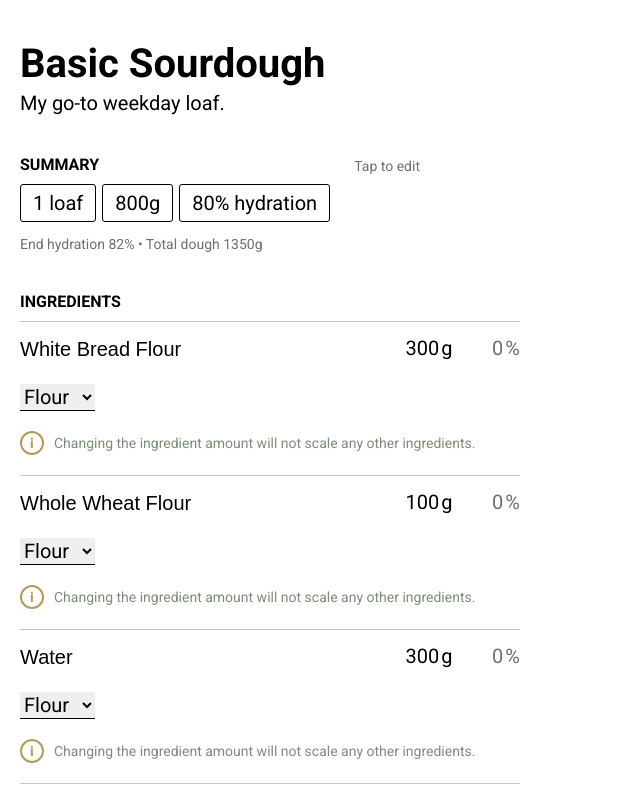
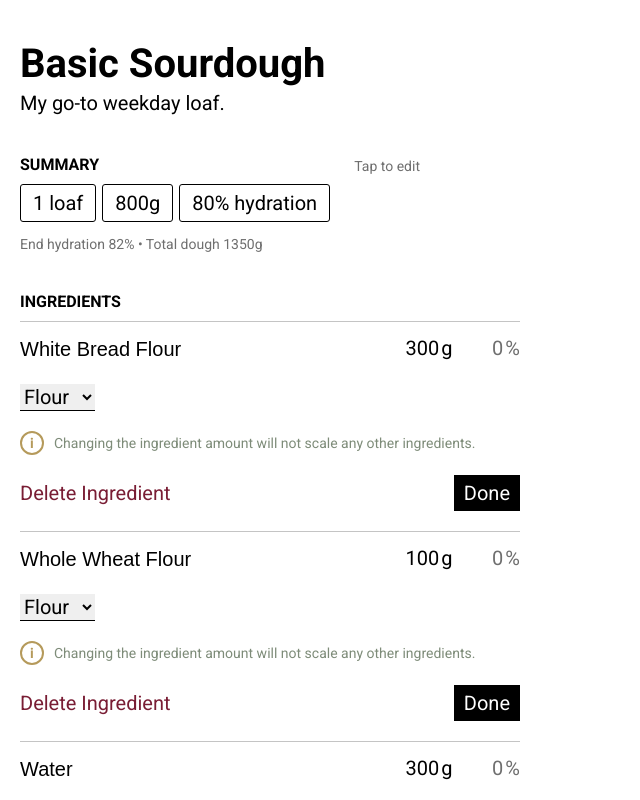
Before and after one commit to josh-cpm/bread-vue, a Vue app: page / in a window 1280 px wide. Shown: the top 800 px of the page, without its empty margins (0-640 px from the left). Built offline with nearby package versions, Linux system fonts and the light colour scheme.

Commit message:
Added "Delete" and "Done" buttons, and adjusted styling.

```diff
--- a/src/components/Ingredient.vue
+++ b/src/components/Ingredient.vue
@@ -39,6 +39,10 @@
         <span class="ingredient-editor-tiptext"
           >Changing the ingredient amount will not scale any other ingredients.
         </span>
+      </div>
+      <div class="ingredient-editor-buttons">
+        <button class="delete-ingredient-button">Delete Ingredient</button>
+        <button class="close-editor-button">Done</button>
       </div>
     </div>
   </div>
@@ -94,7 +98,7 @@ input[type='number']::-webkit-outer-spin-button {
 
 .ingredient-row {
   margin-top: 0.5rem;
-  margin-bottom: 1rem;
+  margin-bottom: 0.5rem;
   display: flex;
   flex-direction: row;
   align-items: center;
@@ -130,6 +134,7 @@ input[type='number']::-webkit-outer-spin-button {
   border: none;
   border-bottom: 1px solid black;
   font-size: 1rem;
+  margin-top: 0.5rem;
   margin-bottom: 1rem;
 }
 
@@ -145,4 +150,26 @@ input[type='number']::-webkit-outer-spin-button {
   color: #7e8c79;
   margin-left: 0.5rem;
 }
+
+.ingredient-editor-buttons {
+  display: flex;
+  flex-direction: row;
+  justify-content: space-between;
+  margin-bottom: 1rem;
+}
+
+.delete-ingredient-button {
+  font-size: 1rem;
+  color: #791d34;
+  background-color: transparent;
+  border: none;
+}
+
+.close-editor-button {
+  font-size: 1rem;
+  background-color: black;
+  border: none;
+  color: white;
+  padding: 0.3em 0.5em;
+}
 </style>
```
